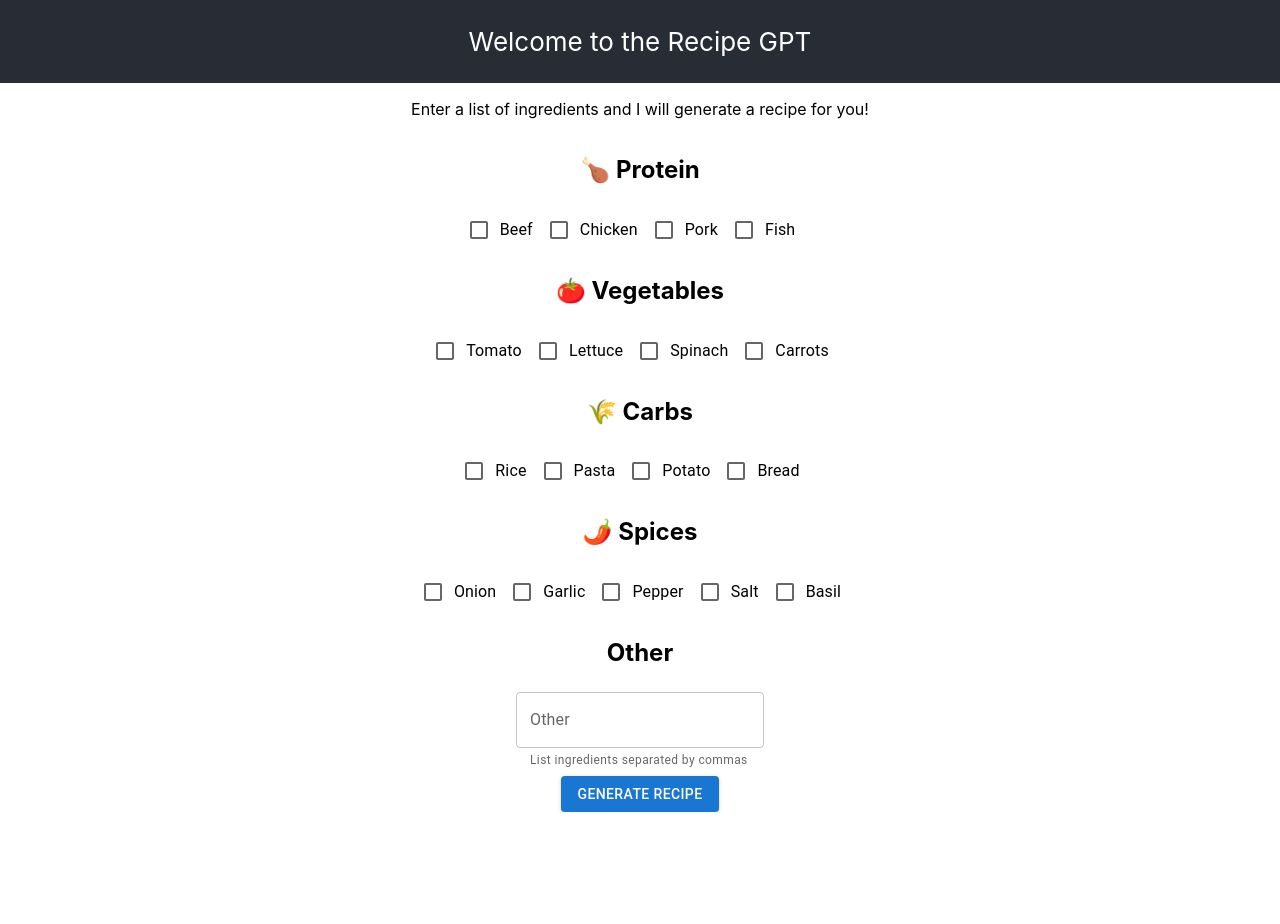
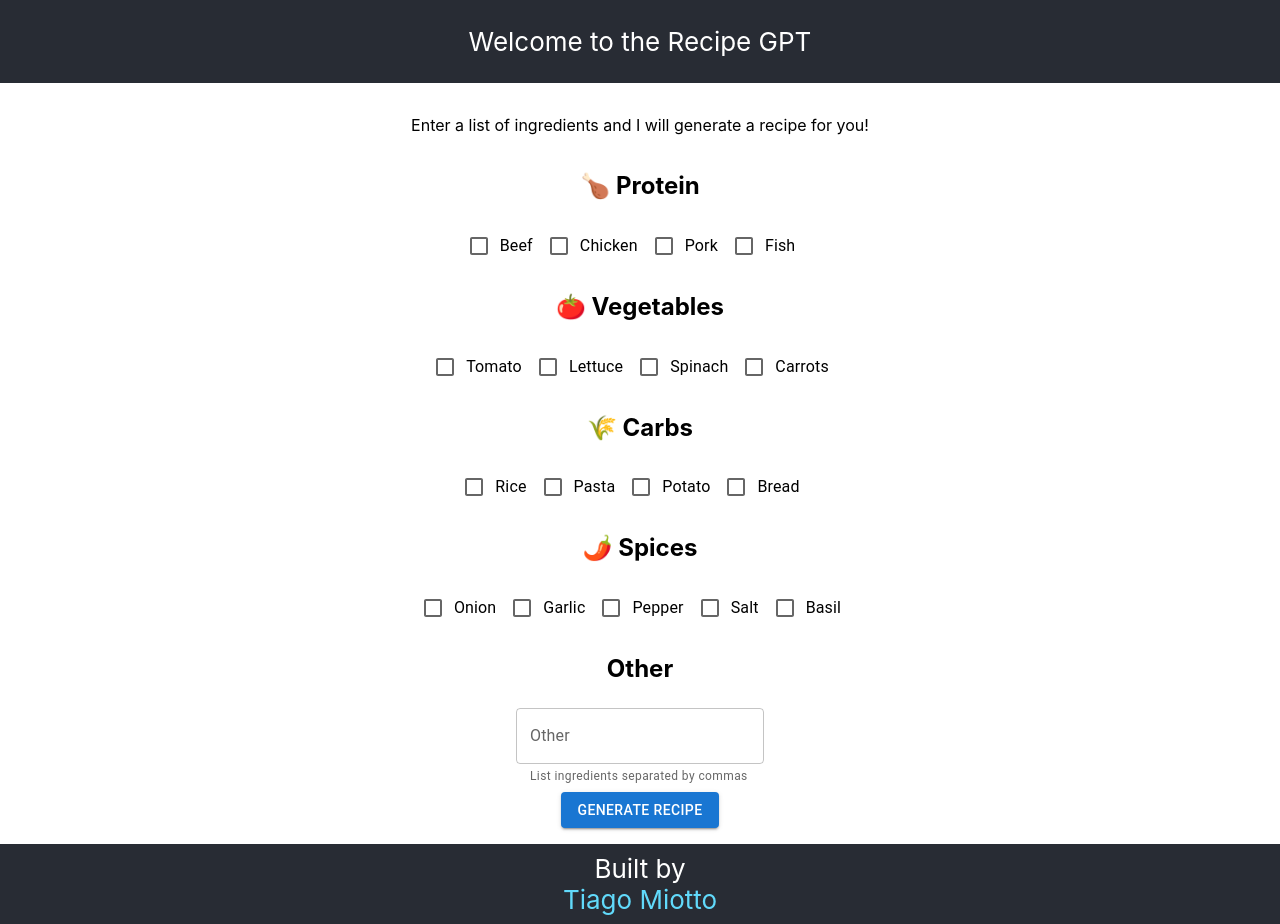
Before and after one commit to tiagomiotto/recipe-gpt, a React (Create React App) app in the folder client/: page / in a window 1280 px wide. Before the commit the page ends 812 px from the top, so only its background shows below. Built offline with nearby package versions, Linux system fonts and the light colour scheme.

Commit message:
Add footer and correct positioning

```diff
--- a/client/package.json
+++ b/client/package.json
@@ -11,12 +11,18 @@
     "@testing-library/jest-dom": "^5.17.0",
     "@testing-library/react": "^13.4.0",
     "@testing-library/user-event": "^13.5.0",
+    "crypto": "^1.0.1",
+    "crypto-browserify": "^3.12.0",
+    "dotenv": "^16.3.1",
     "gh-pages": "^6.0.0",
     "react": "^18.2.0",
     "react-dom": "^18.2.0",
     "react-hook-form": "^7.45.4",
     "react-scripts": "5.0.1",
     "web-vitals": "^2.1.4"
+  },
+  "browser": {
+    "crypto": false
   },
   "scripts": {
     "start": "react-scripts start",
--- a/client/src/App.css
+++ b/client/src/App.css
@@ -28,6 +28,11 @@
   color: #61dafb;
 }
 
+a {
+  text-decoration: none;
+  color: #61dafb;
+}
+
 @keyframes App-logo-spin {
   from {
     transform: rotate(0deg);
--- a/client/src/App.js
+++ b/client/src/App.js
@@ -5,12 +5,17 @@ import { FormGroup, FormControlLabel, Checkbox, TextField } from '@mui/material'
 import { useForm } from "react-hook-form";
 import { useState } from 'react';
 import RecipeCard from './RecipeCard';
+import CircularProgress from '@mui/material/CircularProgress';
+import zIndex from '@mui/material/styles/zIndex';
+
+
 
 function App() {
 
   const { register, handleSubmit, reset, control, setValue } = useForm();
 
   const [ingredients, setIngredients] = useState("");
+  const [isLoading, setIsLoading] = useState(false);
   const [recipe, setRecipe] = useState("");
   const [showRecipe, setShowRecipe] = useState(false);
 
@@ -19,12 +24,14 @@ function App() {
     if (data.ingredients) {
 
       setIngredients(data.ingredients.join(", "));
-
-      const response = await fetch(`http://localhost:9000/?ingredients=${data.ingredients.join(", ")}`);
+      setIsLoading(true);
+      const response = await fetch(`${process.env.REACT_APP_API_ENDPOINT}?ingredients=${data.ingredients.join(", ")}`);
       const recipeText = await response.text();
+      setIsLoading(false);
       setRecipe(recipeText);
       // console.log(recipeText);
       setShowRecipe(true);
+
     }
     else {
       window.alert("Please enter ingredients");
@@ -39,11 +46,13 @@ function App() {
   const { ref, ...rest } = register("ingredients");
   return (
     <div className="App">
-      <header className="App-header">
+      <header className="App-header" style={{ marginBottom: '2vh' }}>
         <p>Welcome to the Recipe GPT</p>
       </header>
 
-      <section>
+      <section style={{ display: "flex", flexDirection: "column" }}>
+        {!showRecipe &&
+          <>
             <p>Enter a list of ingredients and I will generate a recipe for you!</p>
 
             <form onSubmit={handleSubmit(submit)}>
@@ -83,12 +92,20 @@ function App() {
               <h2>Other</h2>
               <TextField id="outlined-basic" label="Other" variant="outlined" helperText="List ingredients separated by commas" />
 
-          <Button variant="contained" type="submit" disabled={showRecipe}>Generate Recipe</Button>
+              {!isLoading && <Button variant="contained" type="submit" disabled={showRecipe || isLoading}>Generate Recipe</Button>}
+              {isLoading && <CircularProgress style={{ margin: '10px', height: '2vh', width: '2vw' }} />}
+            </form>
+          </>}
+        {showRecipe &&
 
-          {showRecipe && <RecipeCard recipe={recipe} handleClose={handleClose} />}
-        </form>
+          <RecipeCard recipe={recipe} handleClose={handleClose} />
+
+        }
+
       </section>
-
+      <footer className='App-header' style={{ marginTop: '2vh' }}>
+        Built by <a href="https://github.com/tiagomiotto">Tiago Miotto</a>
+      </footer>
     </div>
   );
 }
--- a/client/src/RecipeCard.js
+++ b/client/src/RecipeCard.js
@@ -12,7 +12,7 @@ export default function RecipeCard({ recipe, handleClose }) {
     console.log(recipe);
     return (
         <Card style={{
-            position: "absolute", top: "10%", zIndex: '2'
+            position: "relative", top: "10%", zIndex: '2', margin: "auto", backgroundColor: "white",
         }} sx={{ maxWidth: "80%" }} display="flex" >
             <IconButton style={{ display: "flex", alignSelf: "end" }} onClick={handleClose}>
                 <CloseIcon style={{ alignSelf: "end" }} />
```
Also changed, not shown: 1 other file (tests, documents, lock files or other folders). Lines whose indentation alone changed are shown as unchanged.
